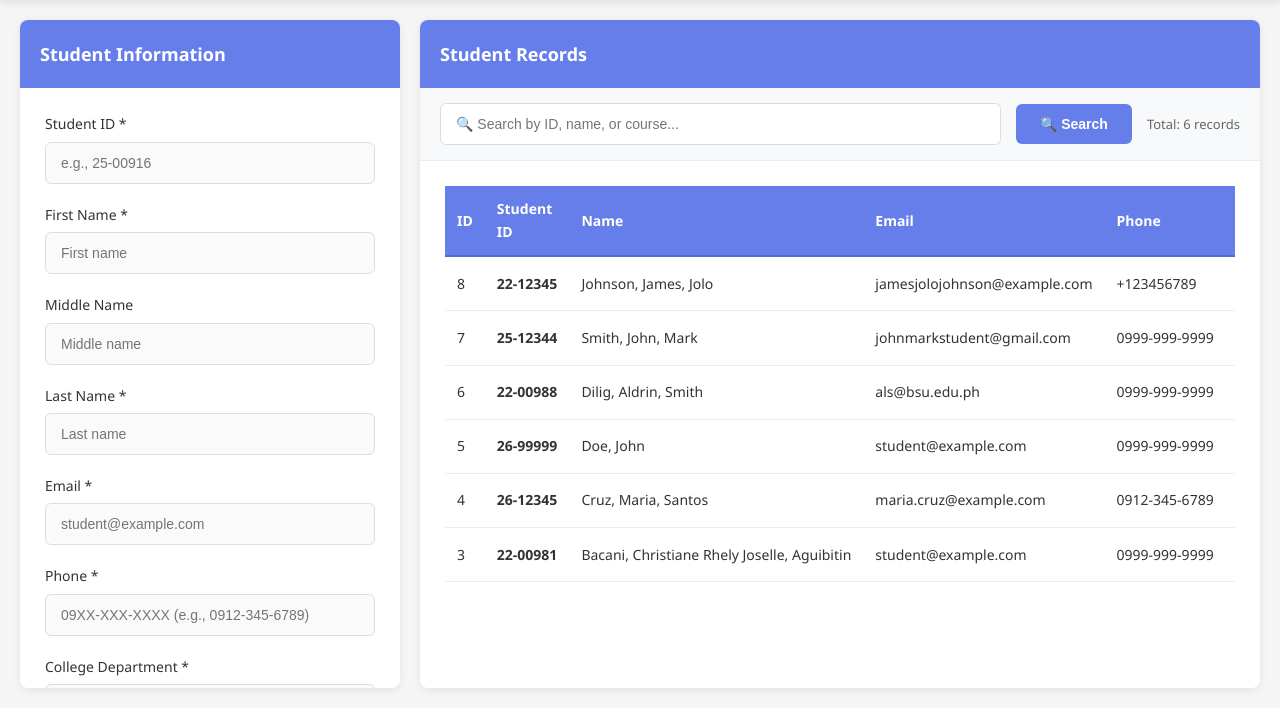
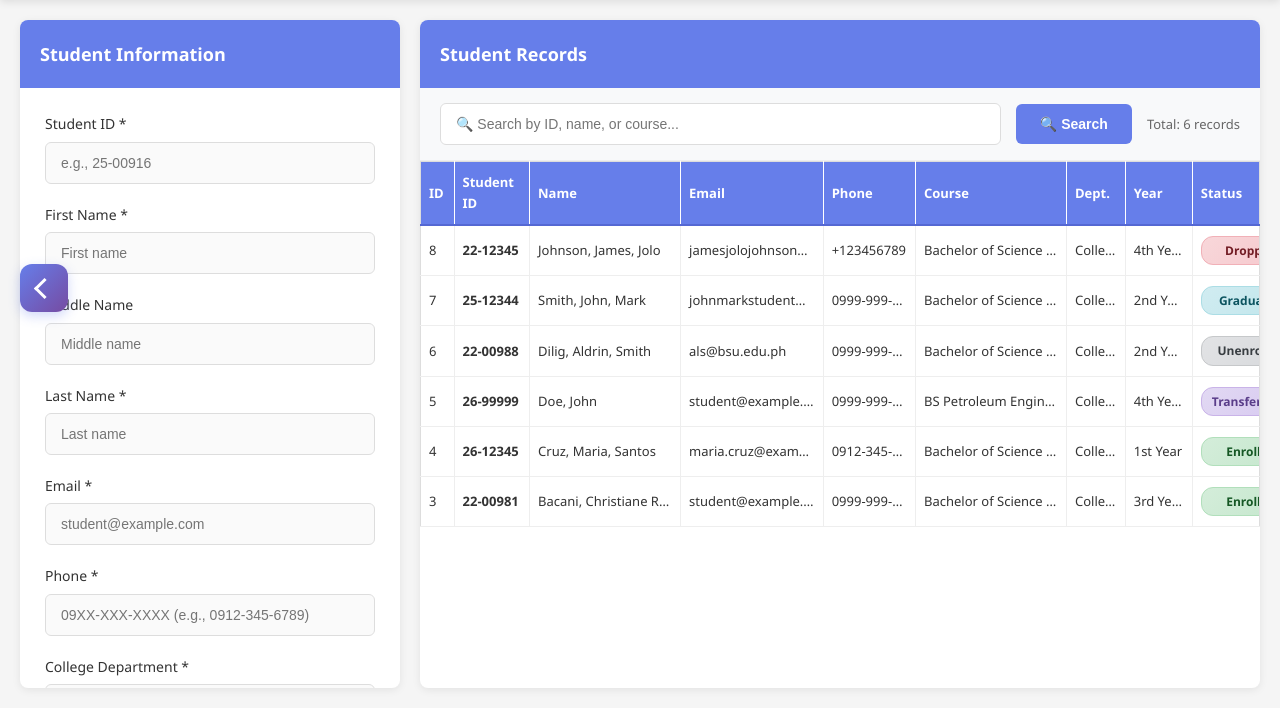
Before and after one commit to christianebacani/CRUD-Based-College-Enrollment-System, a Flask app: page /dashboard in a window 1280 px wide. Shown: the part 112-820 px from the top of the page. Run offline with Flask 3, Linux system fonts and the light colour scheme; a user stored in the database is signed in; data comes from the database, SQL or seed files in the repository.

Commit message:
refact: Content of the CSS Module

```diff
--- a/static/css/style.css
+++ b/static/css/style.css
@@ -582,6 +582,9 @@ select.form-control {
     border-radius: 8px;
     box-shadow: 0 2px 8px rgba(0, 0, 0, 0.08);
     overflow: hidden;
+    display: flex;
+    flex-direction: column;
+    max-height: calc(100vh - 120px); /* Fit to viewport */
 }
 
 .panel-header {
@@ -628,6 +631,14 @@ select.form-control {
     overflow-x: hidden;
     position: relative;
     padding-bottom: 30px; /* Reasonable spacing at bottom */
+}
+
+.table-panel .panel-body {
+    padding: 0;
+    display: flex;
+    flex-direction: column;
+    height: calc(100vh - 320px);
+    overflow: hidden;
 }
 
 /* Ensure dropdowns have enough space and scroll if needed */
@@ -711,15 +722,64 @@ select.form-control {
 }
 
 .table-container {
+    flex: 1;
     overflow-x: auto;
-    max-height: calc(100vh - 300px);
     overflow-y: auto;
+    min-height: 0;
 }
 
 .data-table {
     width: 100%;
     border-collapse: collapse;
-    font-size: 14px;
+    font-size: 13px;
+    border: 1px solid #ddd;
+    table-layout: fixed;
+}
+
+/* Column width optimization for all 9 columns */
+.data-table th:nth-child(1), /* ID */
+.data-table td:nth-child(1) {
+    width: 4%;
+}
+
+.data-table th:nth-child(2), /* Student ID */
+.data-table td:nth-child(2) {
+    width: 9%;
+}
+
+.data-table th:nth-child(3), /* Name */
+.data-table td:nth-child(3) {
+    width: 18%;
+}
+
+.data-table th:nth-child(4), /* Email */
+.data-table td:nth-child(4) {
+    width: 17%;
+}
+
+.data-table th:nth-child(5), /* Phone */
+.data-table td:nth-child(5) {
+    width: 11%;
+}
+
+.data-table th:nth-child(6), /* Course */
+.data-table td:nth-child(6) {
+    width: 18%;
+}
+
+.data-table th:nth-child(7), /* Dept */
+.data-table td:nth-child(7) {
+    width: 7%;
+}
+
+.data-table th:nth-child(8), /* Year */
+.data-table td:nth-child(8) {
+    width: 8%;
+}
+
+.data-table th:nth-child(9), /* Status */
+.data-table td:nth-child(9) {
+    width: 8%;
 }
 
 .data-table thead {
@@ -731,16 +791,29 @@ select.form-control {
 }
 
 .data-table th {
-    padding: 12px;
+    padding: 10px 8px;
     text-align: left;
     font-weight: 600;
+    font-size: 13px;
     border-bottom: 2px solid #5568d3;
+    border-right: 1px solid rgba(255, 255, 255, 0.2);
+}
+
+.data-table th:last-child {
+    border-right: none;
 }
 
 .data-table td {
-    padding: 12px;
+    padding: 10px 8px;
     border-bottom: 1px solid #eee;
-    white-space: nowrap; /* Prevent content from wrapping */
+    border-right: 1px solid #eee;
+    overflow: hidden;
+    text-overflow: ellipsis;
+    white-space: nowrap;
+}
+
+.data-table td:last-child {
+    border-right: none;
 }
 
 .data-table tbody tr {
```
Also changed, not shown: other parts of static/css/style.css (+29 -29 lines).
